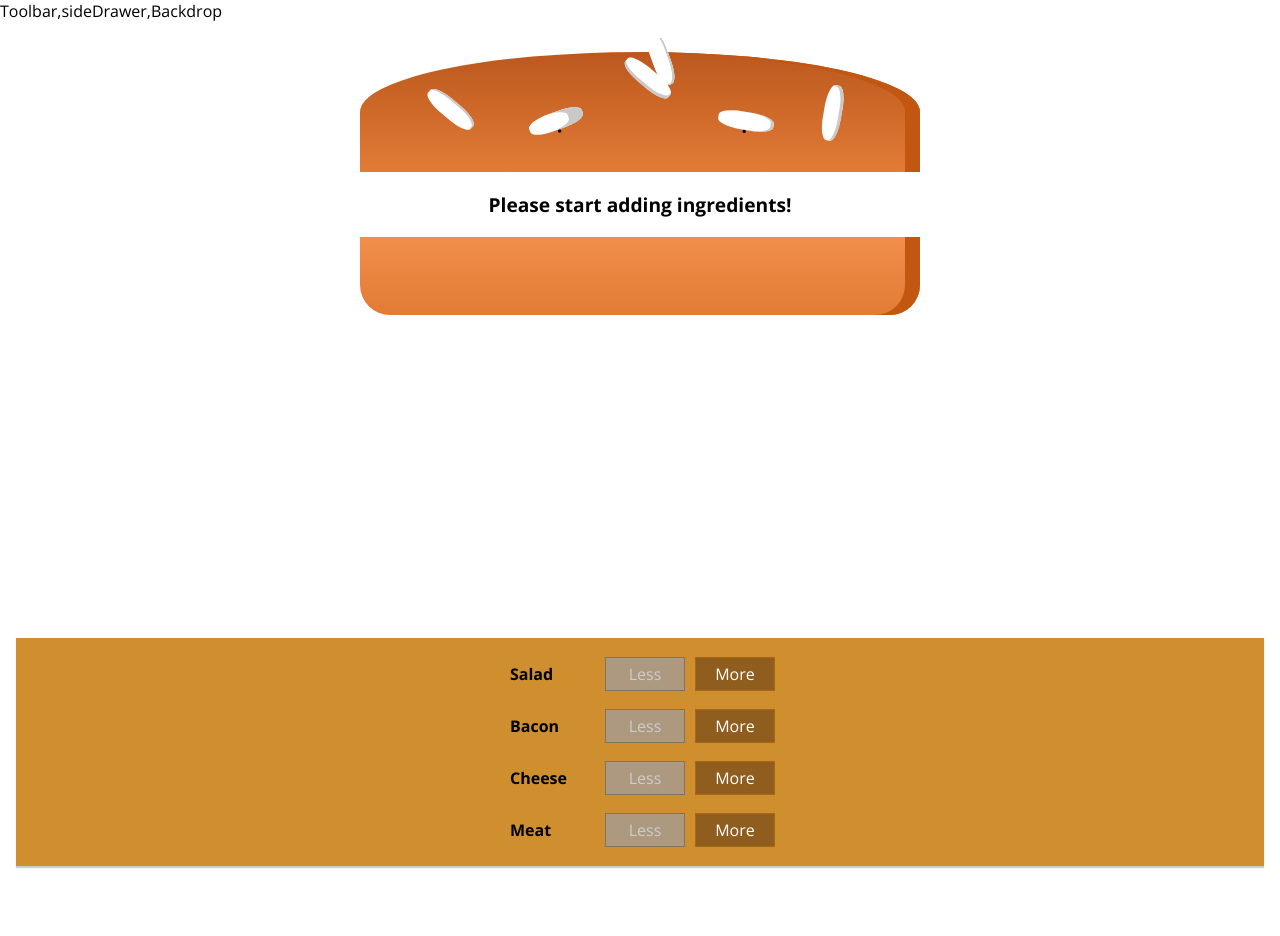
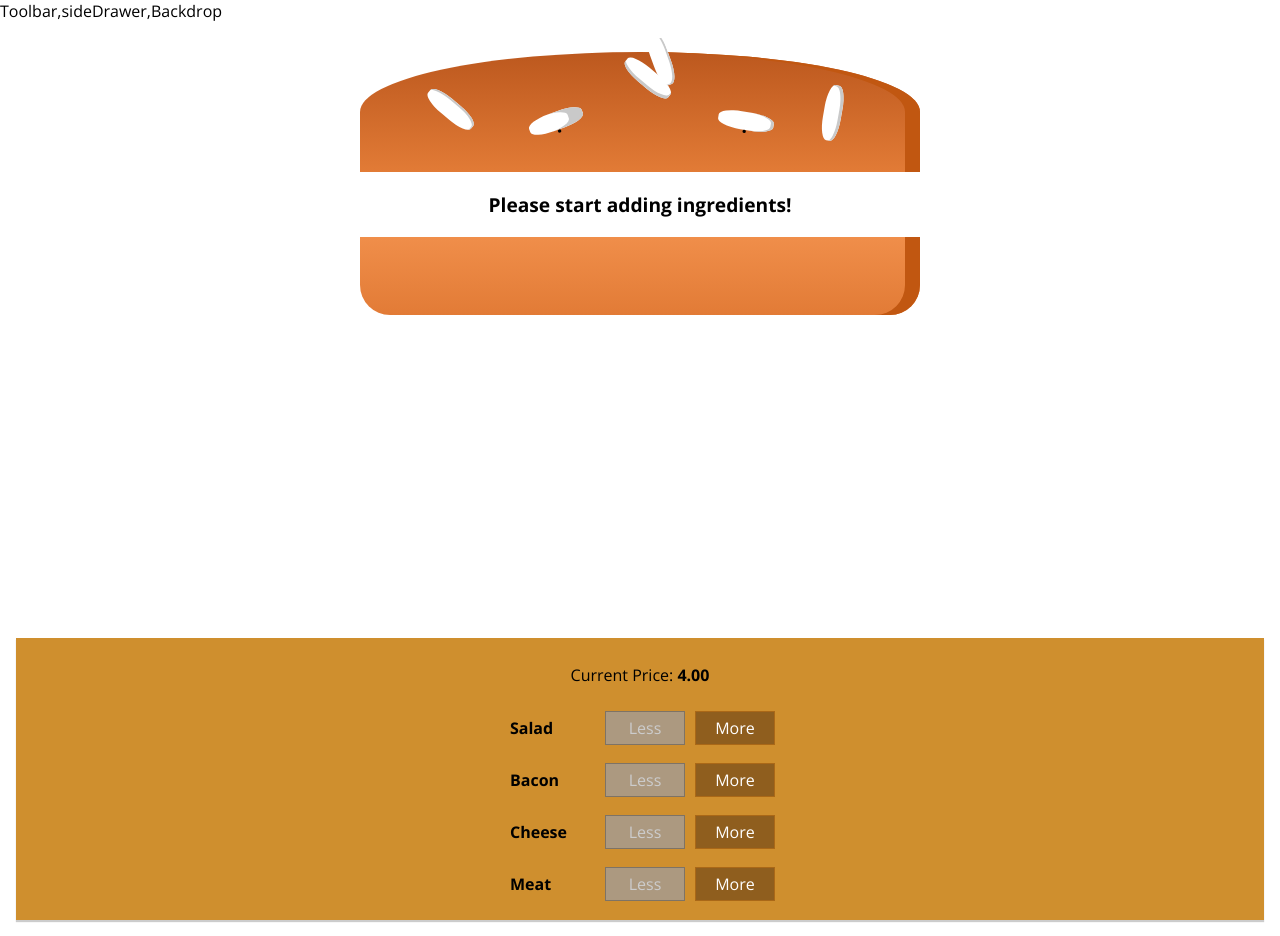
Before and after one commit to Nuwanlwx/React-Burger-Builder-App, a React app: page / in a window 1280 px wide. Before the commit the page ends 882 px from the top, so only its background shows below. Built offline with nearby package versions, Linux system fonts and the light colour scheme.

Commit message:
8. A Real App The Burger Builder (Basic Version):19. Displaying and Updating the Burger Price

```diff
--- a/src/components/Burger/BuildControls/BuildControls.js
+++ b/src/components/Burger/BuildControls/BuildControls.js
@@ -9,12 +9,14 @@ const  controls = [
 ];
 const  buildControls = (props) => (
     <div className={classes.BuildControls}>
+        <p>Current Price: <strong>{props.price.toFixed(2)}</strong></p>
         {controls.map(ctrl => (
             <BuildControl key={ctrl.label}
                           label={ctrl.label}
                           removed = { ()=> props.ingredientRemoved(ctrl.type)}
                           added={() => props.ingredientAdded(ctrl.type)}
                           disabled={props.disabled[ctrl.type]}
+
             />
         ))}
     </div>
--- a/src/components/Burger/Burger.css
+++ b/src/components/Burger/Burger.css
@@ -25,3 +25,23 @@
         height: 600px;
     }
 }
+
+
+ ::-webkit-scrollbar {
+     width: 10px;
+ }
+
+/* Track */
+::-webkit-scrollbar-track {
+    background: #f1f1f1;
+}
+
+/* Handle */
+::-webkit-scrollbar-thumb {
+    background: #888;
+}
+
+/* Handle on hover */
+::-webkit-scrollbar-thumb:hover {
+    background: #555;
+}
--- a/src/containers/BurgerBuilder/BurgerBuilder.js
+++ b/src/containers/BurgerBuilder/BurgerBuilder.js
@@ -2,6 +2,7 @@ import  React, {Component} from 'react';
 import  Auxiliary from  '../../hoc/Auxiliary';
 import Burger from '../../components/Burger/Burger';
 import BuildControls from '../../components/Burger/BuildControls/BuildControls';
+import BuildControl from "../../components/Burger/BuildControls/BuildControl/BuildControl";
 
 const  INGREDIENT_PRICES = {
     salad: 0.5,
@@ -73,6 +74,7 @@ class BurgerBuilder extends  Component {
                 ingredientAdded={this.addIngredientHandler}
                 ingredientRemoved={this.removeIngredientHandler}
                 disabled = {disabledInfo}
+                price = {this.state.totalPrice}
                />
            </Auxiliary>
        );
```
